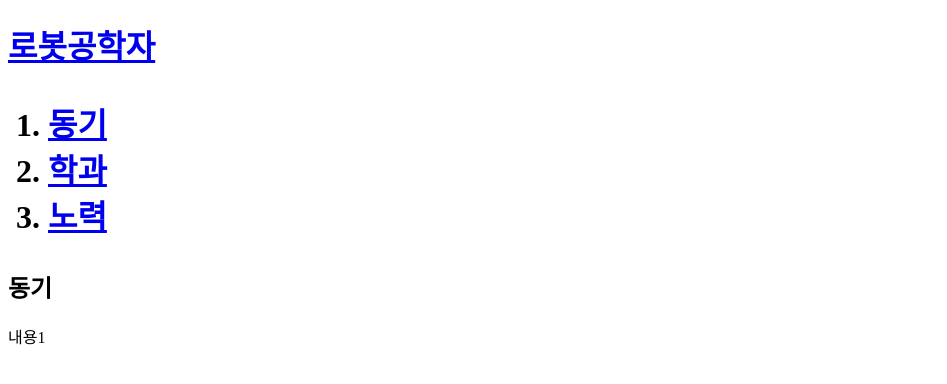
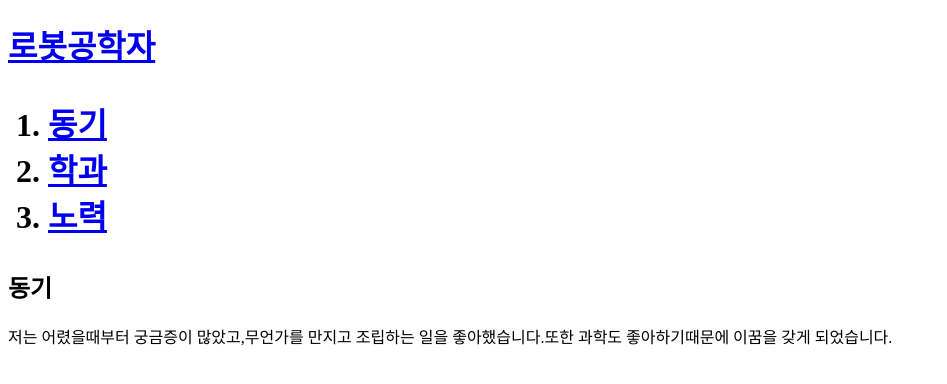
Before and after one commit to ym-0219/web11.html, a plain HTML site: page s1.html in a window 1280 px wide. Shown: the whole page, without its empty margins (0-947 px from the left). Drawn offline with Linux system fonts and the light colour scheme.

Commit message:
Update s1.html

```diff
--- a/s1.html
+++ b/s1.html
@@ -14,6 +14,6 @@
   </ol>
   <h2>동기</h2>
   <p>
-    내용1
+    저는 어렸을때부터 궁금증이 많았고,무언가를 만지고 조립하는 일을 좋아했습니다.또한 과학도 좋아하기때문에 이꿈을 갖게 되었습니다.
   </p>
 </html>
```
